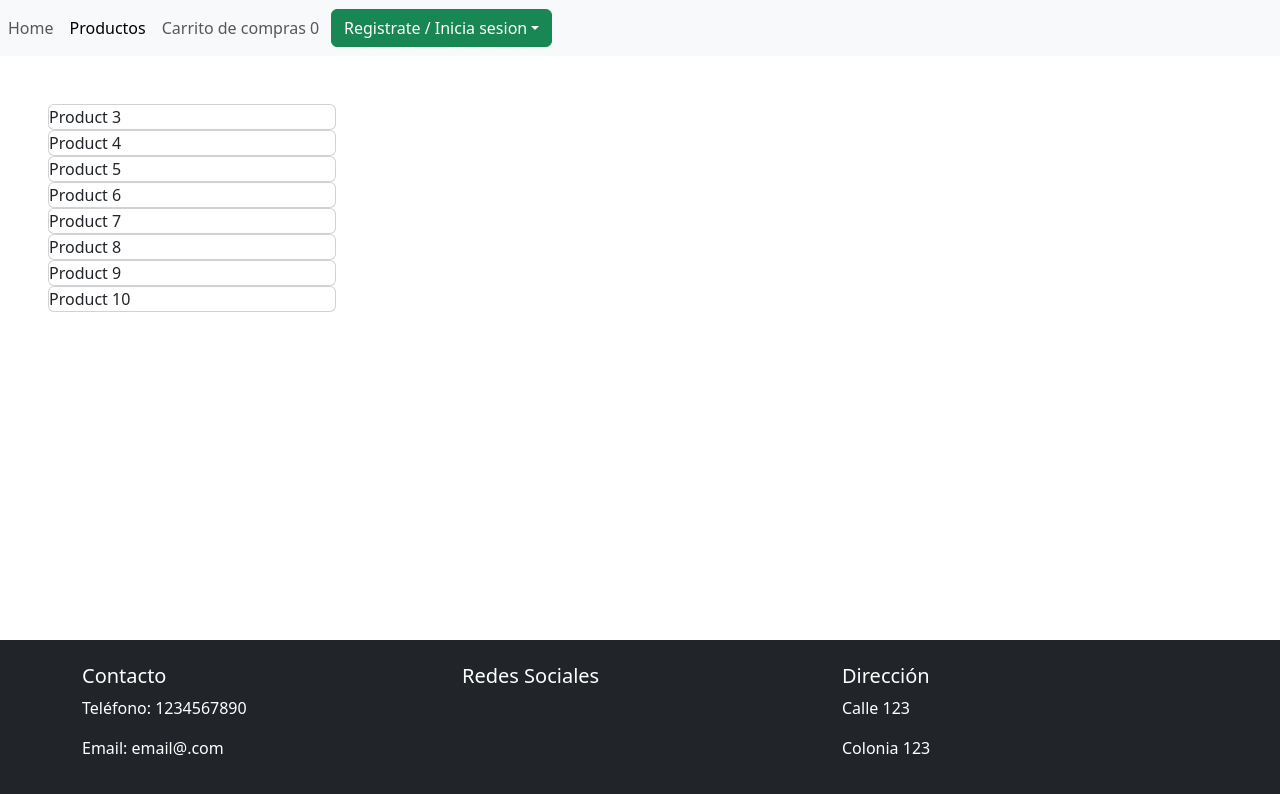
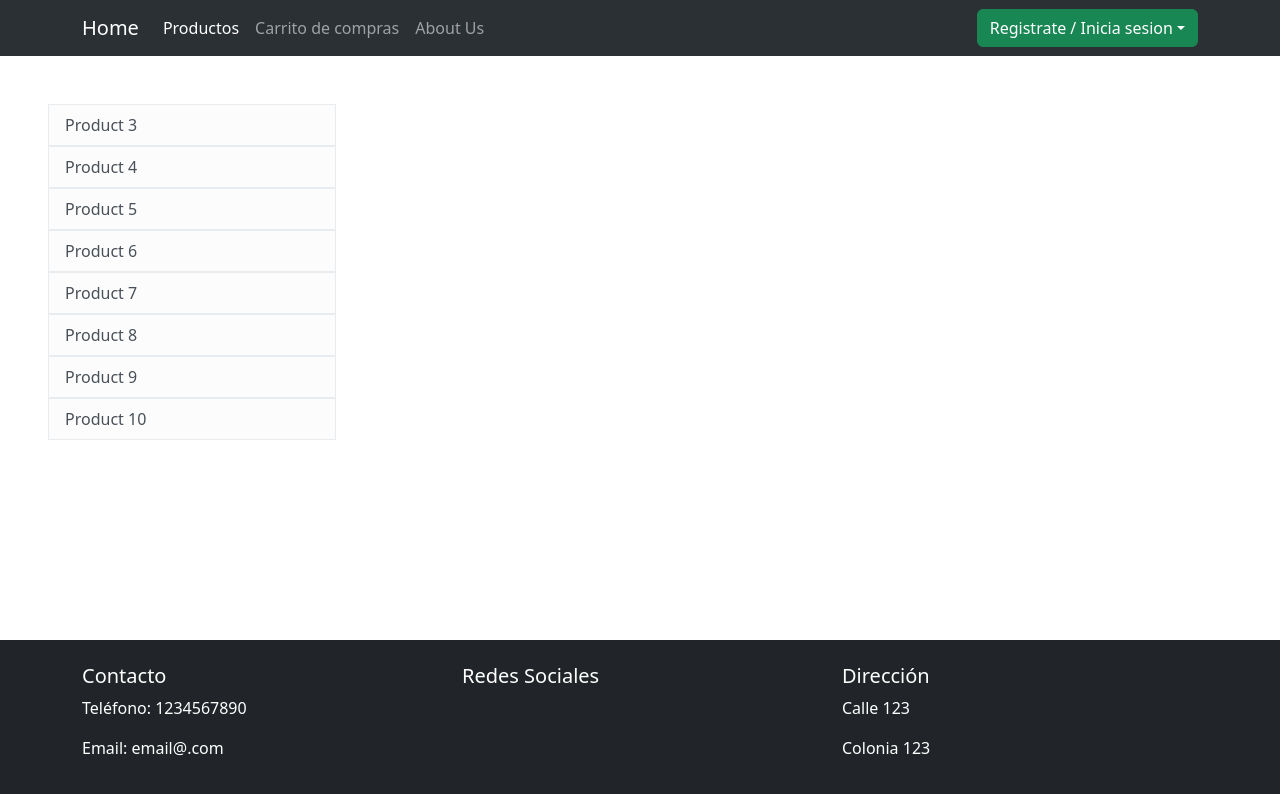
Before and after one commit to HJLazo/cocoteraReact, a React (Create React App) app: page /products in a window 1280 px wide. Shown: the top 794 px of the page. Built offline with nearby package versions, Linux system fonts and the light colour scheme.

Commit message:
About us Added

```diff
--- /dev/null
+++ b/src/components/about/aboutUs.jsx
@@ -0,0 +1,15 @@
+import React from "react";
+
+
+const AboutUs = () => {
+  return (
+    <div className="d-flex flex-grow-1">
+      <div>
+        <h1>About Us</h1>
+        <p>Our company was founded in 2021 by a group of developers who wanted to create a platform for people to buy and sell products.</p>
+      </div>
+    </div>
+  )
+}
+
+export default AboutUs;
--- a/src/components/navbar.jsx
+++ b/src/components/navbar.jsx
@@ -3,29 +3,61 @@ import { NavLink } from "react-router-dom";
 import { useInformation } from "./parent_information/infoProvider";
 import AuthForm from '../components/user/authForm';
 import Dropdown from 'react-bootstrap/Dropdown';
+import Container from 'react-bootstrap/Container';
+import Nav from 'react-bootstrap/Nav';
+import Navbar from 'react-bootstrap/Navbar';
+import NavDropdown from 'react-bootstrap/NavDropdown';
 
-const links = [
-  {
+const home = {
     text: "Home",
     to: "/",
-    totalProducts: false
-  },
-  {
+  }
+
+const products = {
     text: "Productos",
     to: "/products",
-    totalProducts: false
-  },{
+  }
+
+const cart ={
     text: "Carrito de compras",
     to: "/cart",
-    totalProducts: true
   }
-]
 
-const Navbar = () => {
+
+const about ={
+  text: "About Us",
+  to: "/about",
+}
+
+const Navigation = () => {
   const { totalProducts, currentUser, logOut } = useInformation();
   return (
-    <nav className="navbar navbar-expand-lg navbar-light bg-light" >
-      <ul className="navbar-nav mr-auto">
+    <Navbar expand="lg" className="bg-body-tertiary" data-bs-theme="dark">
+      <Container>
+      <Navbar.Brand >
+        <NavLink className="nav-link" to={home.to}>
+          {home.text}
+        </NavLink>
+
+
+      </Navbar.Brand>
+      <Navbar.Collapse id="basic-navbar-nav">
+        <Nav className="me-auto">
+          <NavLink className="nav-link" to={products.to}>
+            {products.text}
+          </NavLink>
+          <NavLink  to={cart.to} className="nav-link">
+            {cart.text}
+          </NavLink>
+          <NavLink  to={about.to} className="nav-link">
+            {about.text}
+          </NavLink>
+        </Nav>
+
+      </Navbar.Collapse>
+
+
+        {/* <ul className="navbar-nav mr-auto">
           { links.map((link, index) => (
             link.totalProducts ?
             <li key={index} className="nav-item">
@@ -44,7 +76,7 @@ const Navbar = () => {
             </li>
           ))
           }
-      </ul>
+        </ul> */}
         <Dropdown>
         <Dropdown.Toggle variant="success" id="dropdown-basic">
           {currentUser ? currentUser.name : "Registrate / Inicia sesion"}
@@ -58,8 +90,9 @@ const Navbar = () => {
           }
         </Dropdown.Menu>
         </Dropdown>
-    </nav>
+      </Container>
+    </Navbar>
   );
 }
 
-export default Navbar;
+export default Navigation;
--- a/src/components/products.jsx
+++ b/src/components/products.jsx
@@ -1,28 +1,33 @@
 import React from "react";
 import { Outlet, NavLink } from "react-router-dom";
 import ProductCollection from "../utils/productCollection";
+import ListGroup from 'react-bootstrap/ListGroup';
 
 const Products = () => {
 
   return (
     <div className="d-flex flex-grow-1">
       <div className="d-flex gap-5 m-5 products">
-        <div className="">
+        <ListGroup>
           { ProductCollection.map((product) => (
-            <div key={product.id} className="card" style={{ width: '18rem' }}>
-              <NavLink
+            <NavLink
+              key={product.id}
               to={`/products/${product.id}`}
               className={({isActive}) => { return isActive ? 'nav-link disabled' : 'nav-link'}}
+              style={{ width: '18rem' }}
+            >
+              <ListGroup.Item
+                variant='light'
+                action
               >
-                {product.name}
-              </NavLink>
-            </div>
+                  {product.name}
+              </ListGroup.Item>
+            </NavLink>
                 ))
           }
             <div>
           </div>
-        </div>
-
+          </ListGroup>
           <Outlet context={ProductCollection} />
       </div>
     </div>
--- a/src/index.js
+++ b/src/index.js
@@ -6,6 +6,7 @@ import Features from './components/features';
 import Products from './components/products';
 import Product from './components/product';
 import Cart from './components/cart/cart';
+import AboutUs from './components/about/aboutUs';
 import { RouterProvider, createBrowserRouter, Routes, Route, Router, Outlet } from "react-router-dom";
 import ProductCollection from './utils/productCollection';
 import 'bootstrap/dist/css/bootstrap.min.css';
@@ -41,6 +42,10 @@ const router = createBrowserRouter([
       {
         path: '/cart',
         element: <Cart />,
+      },
+      {
+        path: '/about',
+        element: <AboutUs />,
       }
 
     ]
```
Lines whose indentation alone changed are shown as unchanged.
